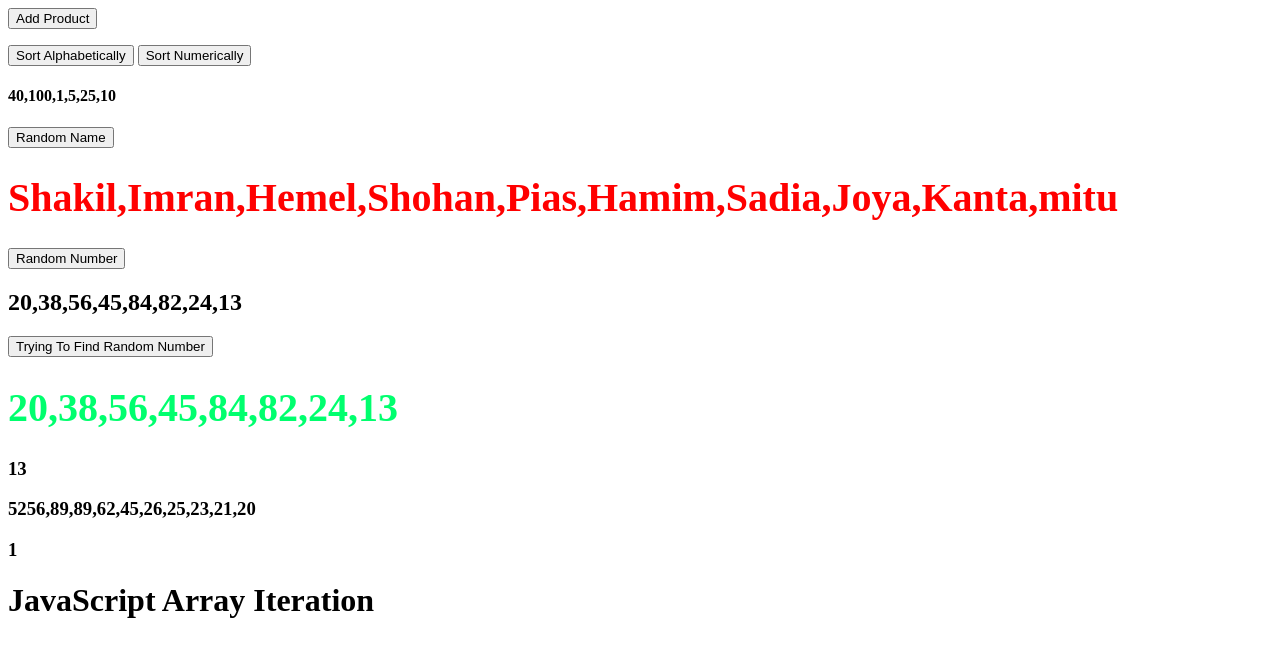
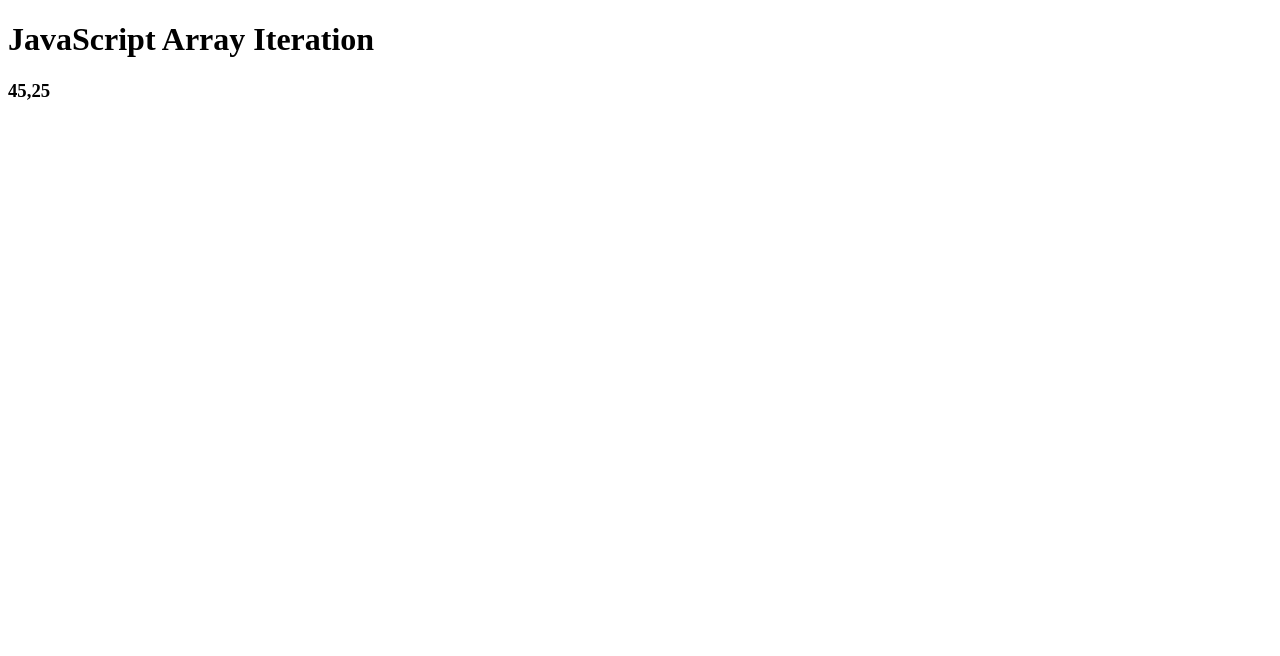
Before and after one commit to md-shakil-hosen/JavaScript-Learning, a plain HTML site: page index.html in a window 1280 px wide. Drawn offline with Linux system fonts and the light colour scheme.

Commit message:
Array Iteration

```diff
--- a/array.js
+++ b/array.js
@@ -1,161 +1,180 @@
-//Accessing the Last Array Element
-const alfa=['A','B','C','D','D','E','F','G'];
-//Looping Array Elements
-const fruits = ["Banana", "Orange", "Apple", "Mango"];
-let fLen = fruits.length;
+// //Accessing the Last Array Element
+// const alfa=['A','B','C','D','D','E','F','G'];
+// //Looping Array Elements
+// const fruits = ["Banana", "Orange", "Apple", "Mango"];
+// let fLen = fruits.length;
 
-let text = "<ul>";
-for (let i = 0; i < fLen; i++) {
-  text += "<li>" + fruits[i] + "</li>";
-}
-text += "</ul>";
-// Use Array Function
-const fruits1 = ["Banana", "Orange", "Apple", "Mango"];
-let fLen1 = fruits1.length;
+// let text = "<ul>";
+// for (let i = 0; i < fLen; i++) {
+//   text += "<li>" + fruits[i] + "</li>";
+// }
+// text += "</ul>";
+// // Use Array Function
+// const fruits1 = ["Banana", "Orange", "Apple", "Mango"];
+// let fLen1 = fruits1.length;
 
-let text1 = "<ul>";
-for (let i = 0; i < fLen1; i++) {
-  text1 += "<li>" + fruits1[i] + "</li>";
-}
-text1 += "</ul>";
+// let text1 = "<ul>";
+// for (let i = 0; i < fLen1; i++) {
+//   text1 += "<li>" + fruits1[i] + "</li>";
+// }
+// text1 += "</ul>";
 
-//Adding Array Elements
-const fruits2 = ["Banana", "Orange", "Apple", "Mango"];
-//document.getElementById('demo').innerHTML=fruits2;
-function myFruits(){
-    fruits2.push("Shakil ");
-   // document.getElementById('demo').innerHTML=fruits2;
-}
+// //Adding Array Elements
+// const fruits2 = ["Banana", "Orange", "Apple", "Mango"];
+// //document.getElementById('demo').innerHTML=fruits2;
+// function myFruits(){
+//     fruits2.push("Shakil ");
+//    // document.getElementById('demo').innerHTML=fruits2;
+// }
 
-//JavaScript Array Methods
-const fruits4 = ["Banana", "Orange", "Apple", "Mango"];
-//document.getElementById("array").innerHTML=fruits4.join(" * ");
-//JavaScript Array pop()
-//document.getElementById("pop").innerHTML=fruits4.pop(); // Pop just remove last element in array
+// //JavaScript Array Methods
+// const fruits4 = ["Banana", "Orange", "Apple", "Mango"];
+// //document.getElementById("array").innerHTML=fruits4.join(" * ");
+// //JavaScript Array pop()
+// //document.getElementById("pop").innerHTML=fruits4.pop(); // Pop just remove last element in array
 
-// JavaScript array push()
-const fruits5=["Banana","Orange","Apple"];
-//document.getElementById("pop").innerHTML=fruits5.shift();
+// // JavaScript array push()
+// const fruits5=["Banana","Orange","Apple"];
+// //document.getElementById("pop").innerHTML=fruits5.shift();
 
-//JavaScript Array shift()
-const fruits6=["Banana","Orange","Apple"];
-//document.getElementById("pop").innerHTML=fruits5.unshift();
+// //JavaScript Array shift()
+// const fruits6=["Banana","Orange","Apple"];
+// //document.getElementById("pop").innerHTML=fruits5.unshift();
 
-//JavaScript Array length
-const fruits7=["Banana","Orange","Apple"];
-//document.getElementById('arrayLength').innerHTML=fruits7.length('Mango');
+// //JavaScript Array length
+// const fruits7=["Banana","Orange","Apple"];
+// //document.getElementById('arrayLength').innerHTML=fruits7.length('Mango');
 
-//
-const fruits8=["Banana","Orange","Apple"];
-delete fruits8[2];
+// //
+// const fruits8=["Banana","Orange","Apple"];
+// delete fruits8[2];
 
-//JavaScript Array slice()
-const fruits9=["Banana","Orange","Apple"];
+// //JavaScript Array slice()
+// const fruits9=["Banana","Orange","Apple"];
 
-//JavaScript Sorting Arrays
-const fruits10=["Banana","Orange","Apple"]; // Last to first sort
-//console.log(fruits9.sort());
+// //JavaScript Sorting Arrays
+// const fruits10=["Banana","Orange","Apple"]; // Last to first sort
+// //console.log(fruits9.sort());
 
-//Reversing an Array
-//console.log(fruits10.reverse());
+// //Reversing an Array
+// //console.log(fruits10.reverse());
 
-//Sort the array in ascending order:
-const NumberOfPoints=[200,10,40,60,30,80,90,45];
-const NumberOfPoints1=[200,10,40,60,30,80,90,45];
-NumberOfPoints.sort(function(a,b){return(a-b)});
-NumberOfPoints1.sort(function(a,b){return(b-a)});
-//console.log(NumberOfPoints1);
+// //Sort the array in ascending order:
+// const NumberOfPoints=[200,10,40,60,30,80,90,45];
+// const NumberOfPoints1=[200,10,40,60,30,80,90,45];
+// NumberOfPoints.sort(function(a,b){return(a-b)});
+// NumberOfPoints1.sort(function(a,b){return(b-a)});
+// //console.log(NumberOfPoints1);
 
-//The Compare Function
+// //The Compare Function
 
-const points = [40, 100, 1, 5, 25, 10];
-document.getElementById("sort").innerHTML=points;
+// const points = [40, 100, 1, 5, 25, 10];
+// //document.getElementById("sort").innerHTML=points;
 
-function myFunction1(){ // It's common function
-  points.sort();
-  document.getElementById("sort").innerHTML=points;
-}
+// function myFunction1(){ // It's common function
+//   points.sort();
+//   ///document.getElementById("sort").innerHTML=points;
+// }
 
-function myFunction2(){ // It's calculation the sort function
-  points.sort(function(a,b){return (a-b)});
-  document.getElementById("sort").innerHTML=points;
-}
-const friendsName= ['Shakil', 'Imran', 'Hemel', 'Shohan','Pias','Hamim','Sadia', 'Joya','Kanta','mitu'];
-document.getElementById('randomText').innerHTML=friendsName;
-function randomMath(){
-  friendsName.sort(function() {return 0.5 -Math.random()});
-  document.getElementById('randomText').innerHTML=friendsName;
-}
+// function myFunction2(){ // It's calculation the sort function
+//   points.sort(function(a,b){return (a-b)});
+//   //document.getElementById("sort").innerHTML=points;
+// }
+// const friendsName= ['Shakil', 'Imran', 'Hemel', 'Shohan','Pias','Hamim','Sadia', 'Joya','Kanta','mitu'];
+// //document.getElementById('randomText').innerHTML=friendsName;
+// function randomMath(){
+//   friendsName.sort(function() {return 0.5 -Math.random()});
+//   //document.getElementById('randomText').innerHTML=friendsName;
+// }
 
-// Check Random number
-const randomNumberGen=[20, 38, 56, 45, 84, 82, 24, 13];
-document.getElementById("randomNum").innerHTML=randomNumberGen;
-function randomNumber(){
-randomNumberGen.sort(function() {return 0.5- Math.random()});
-document.getElementById("randomNum").innerHTML=randomNumberGen;
-}
+// // Check Random number
+// const randomNumberGen=[20, 38, 56, 45, 84, 82, 24, 13];
+// //document.getElementById("randomNum").innerHTML=randomNumberGen;
+// function randomNumber(){
+// randomNumberGen.sort(function() {return 0.5- Math.random()});
+// //document.getElementById("randomNum").innerHTML=randomNumberGen;
+// }
 
-//The Fisher Yates Method
-const randomNumbeCreate=[20, 38, 56, 45, 84, 82, 24, 13];
-document.getElementById("randomNumValue").innerHTML=randomNumbeCreate;
+// //The Fisher Yates Method
+// const randomNumbeCreate=[20, 38, 56, 45, 84, 82, 24, 13];
+// //document.getElementById("randomNumValue").innerHTML=randomNumbeCreate;
 
-function myRandomNumber(){
-  for(let i=randomNumbeCreate.length-1; i>0; i--){
-    let j=Math.floor(Math.random()*(1 * i));
-    let k=randomNumbeCreate[i];
-    randomNumbeCreate[i]=randomNumbeCreate[j];
-    randomNumbeCreate[j]=k;
-  }
-  document.getElementById("randomNumValue").innerHTML=randomNumbeCreate;
-}
+// function myRandomNumber(){
+//   for(let i=randomNumbeCreate.length-1; i>0; i--){
+//     let j=Math.floor(Math.random()*(1 * i));
+//     let k=randomNumbeCreate[i];
+//     randomNumbeCreate[i]=randomNumbeCreate[j];
+//     randomNumbeCreate[j]=k;
+//   }
+//   //document.getElementById("randomNumValue").innerHTML=randomNumbeCreate;
+// }
 
-//Find the Highest (or Lowest) Array Value
-const lowestNumber=[20, 38, 56, 45, 84, 82, 24, 13];
-document.getElementById("lowestText").innerHTML=lowestNumber;
+// //Find the Highest (or Lowest) Array Value
+// const lowestNumber=[20, 38, 56, 45, 84, 82, 24, 13];
+// //document.getElementById("lowestText").innerHTML=lowestNumber;
 
-lowestNumber.sort(function(a,b){return a-b});
-document.getElementById("lowestText").innerHTML=lowestNumber[0];
+// lowestNumber.sort(function(a,b){return a-b});
+// //document.getElementById("lowestText").innerHTML=lowestNumber[0];
 
-// Trying to self (find to lower string number)
+// // Trying to self (find to lower string number)
 
-const indexingLowerStringName=[20,025,62,89,5256,26,23,25,89,45];
-indexingLowerStringName.sort(function(a,b){return (b-a)});
-document.getElementById("indexinglowerName").innerHTML=indexingLowerStringName;
+// const indexingLowerStringName=[20,025,62,89,5256,26,23,25,89,45];
+// indexingLowerStringName.sort(function(a,b){return (b-a)});
+// //document.getElementById("indexinglowerName").innerHTML=indexingLowerStringName;
 
-// Understand Clear
-// Using Math.max() on an Array sort right Method
-const points22 = [40, 100, 1, 5, 25, 10];
-document.getElementById("numberRightMethod1").innerHTML = myArrayMax(points22);
+// // Understand Clear
+// // Using Math.max() on an Array sort right Method
+// const points22 = [40, 100, 1, 5, 25, 10];
+// //document.getElementById("numberRightMethod1").innerHTML = myArrayMax(points22);
 
-function myArrayMax(arr) {
-  return Math.max.apply(null, arr); // It's right method for max finding array
-}
+// function myArrayMax(arr) {
+//   return Math.max.apply(null, arr); // It's right method for max finding array
+// }
 
-// Sorting Object Arrays
-const cars = [
-  {type:"Volvo", year:2016},
-  {type:"Saab", year:2001},
-  {type:"BMW", year:2010}
-];
-displayCars();
-cars.sort(function(a,b){return (a.type - b.year)});
-displayCars();
-document.getElementById("carsArray").innerHTML=cars;
+// // Sorting Object Arrays
+// const cars = [
+//   {type:"Volvo", year:2016},
+//   {type:"Saab", year:2001},
+//   {type:"BMW", year:2010}
+// ];
+// displayCars();
+// cars.sort(function(a,b){return (a.type - b.year)});
+// displayCars();
+// //document.getElementById("carsArray").innerHTML=cars;
 
-//My Min / Max JavaScript Methods
-const points23 = [40, 100, 1, 5, 25, 10];
-document.getElementById('MaxNumber').innerHTML=myArrayMax(points);
+// //My Min / Max JavaScript Methods
+// const points23 = [40, 100, 1, 5, 25, 10];
+// //document.getElementById('MaxNumber').innerHTML=myArrayMax(points);
 
-function myArrayMax(arr){
-  let len = arr.length;
-  let max = Infinity;
-  while (len --){
-    if (arr[len]<max){
-      max = arr[len];
-    }
-  }
-  return max;
-}
+// function myArrayMax(arr){
+//   let len = arr.length;
+//   let max = Infinity;
+//   while (len --){
+//     if (arr[len]<max){
+//       max = arr[len];
+//     }
+//   }
+//   return max;
+// }
 
 //JavaScript Array Iteration - ponorabitri
 //JavaScript Array forEach()
+// JavaScript Array map()
+// var numbers1 = [20, 23, 10, 45, 63, 12, 58];
+// var numbers2 = numbers1.map(myFunction);
+
+// function myFunction(value, index, array){
+// //console.log( value*2);
+// }
+
+// JavaScript Array filter()
+// ১. কোন একটি অ্যারে থেকে নিদিষ্ট কোন অ্যারেকে ছেকে নিযে আসা । কোন একটি শর্ত থাকতে পারে ।
+
+const numbers = [45, 4, 9, 16, 25];
+const over18 = numbers.filter(myFunction);
+
+document.getElementById("demo").innerHTML = over18;
+
+function myFunction(value, index, array) {
+return(value > 20);
+}
--- a/index.html
+++ b/index.html
@@ -7,13 +7,14 @@
     <title>Array Elements</title>
   </head>
   <body>
-    <button onclick="myFruits()">Add Product</button>
+    <!-- <button onclick="myFruits()">Add Product</button>
     <p id="demo"></p>
     <p id="array"></p>
     <p id="pop"></p>
     <p id="arrayLength"></p>
+    <p id="arrayFilter"></p>
 
-    <!-- ---------- Compare Function--------------- -->
+    ---------- Compare Function---------------
     <button onclick="myFunction1()">Sort Alphabetically</button>
     <button onclick="myFunction2()">Sort Numerically</button>
     <h4 id="sort"></h4>
@@ -21,21 +22,23 @@
     <button onclick="randomMath()">Random Name</button>
     <h1 style="color: red; font-size: 40px" id="randomText"></h1>
     <button onclick="randomNumber()">Random Number</button>
-    <h2 id="randomNum"></h2>
+    <h2 id="randomNum"></h2> -->
 
     <!-- --------------JavaScript Random Order------------------ -->
-    <button onclick="myRandomNumber()  ">Trying To Find Random Number</button>
+    <!-- <button onclick="myRandomNumber()  ">Trying To Find Random Number</button>
     <h1
       style="color: rgb(0, 255, 110); font-size: 40px"
       id="randomNumValue"
-    ></h1>
+    ></h1> -->
     <!-- -------------Find Lowest Number-------------- -->
-    <h3 id="lowestText"></h3>
-    <h3 id="indexinglowerName"></h3>
-    <h3 id="numberRightMethod1"></h3>
-    <h3 id="carsArray"></h3>
-    <h3 id="MaxNumber"></h3>
+    <!-- <h3 id="lowestText"></h3> -->
+    <!-- <h3 id="indexinglowerName"></h3> -->
+    <!-- <h3 id="numberRightMethod1"></h3> -->
+    <!-- <h3 id="carsArray"></h3>
+    <h3 id="MaxNumber"></h3> -->
     <h1>JavaScript Array Iteration</h1>
+    <h3 id="demo"></h3>
+
     <script src="array.js"></script>
   </body>
 </html>
```
